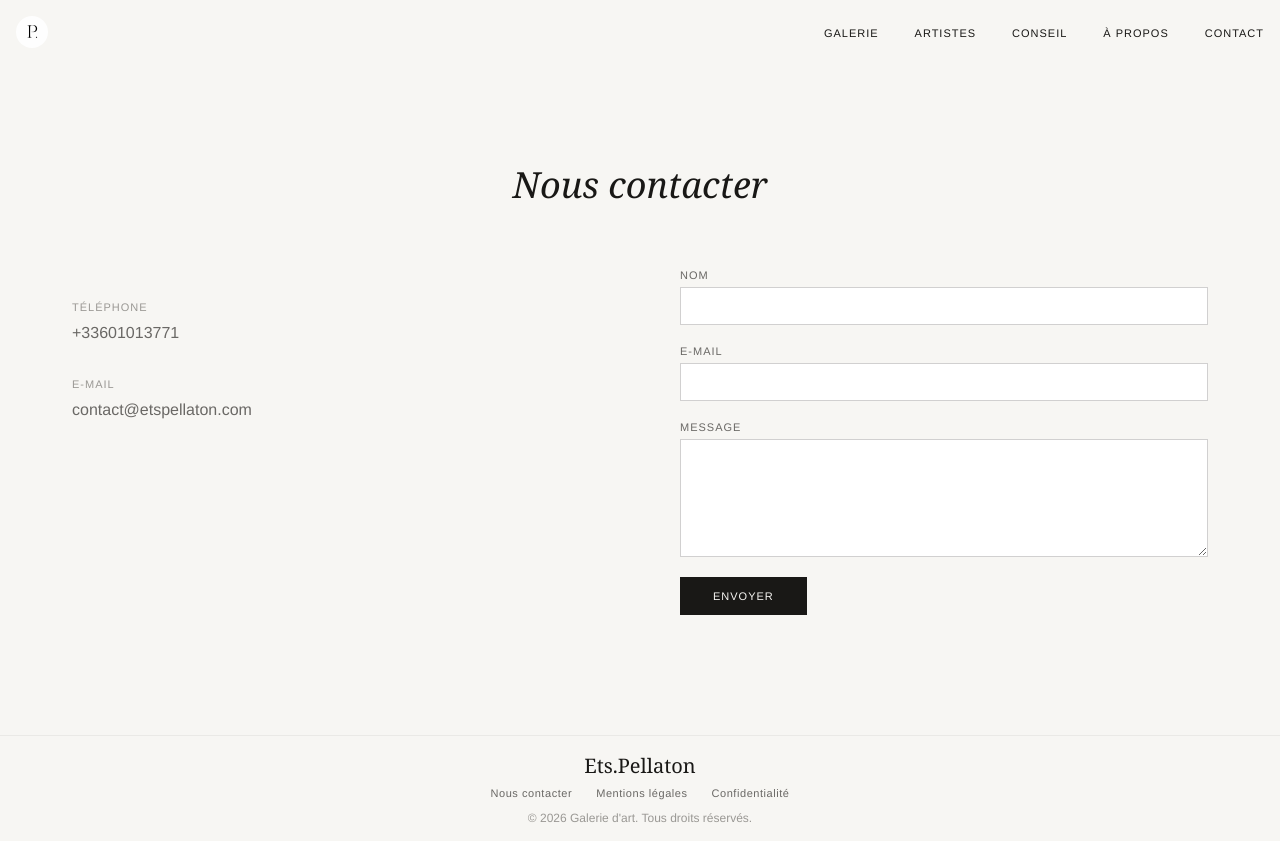
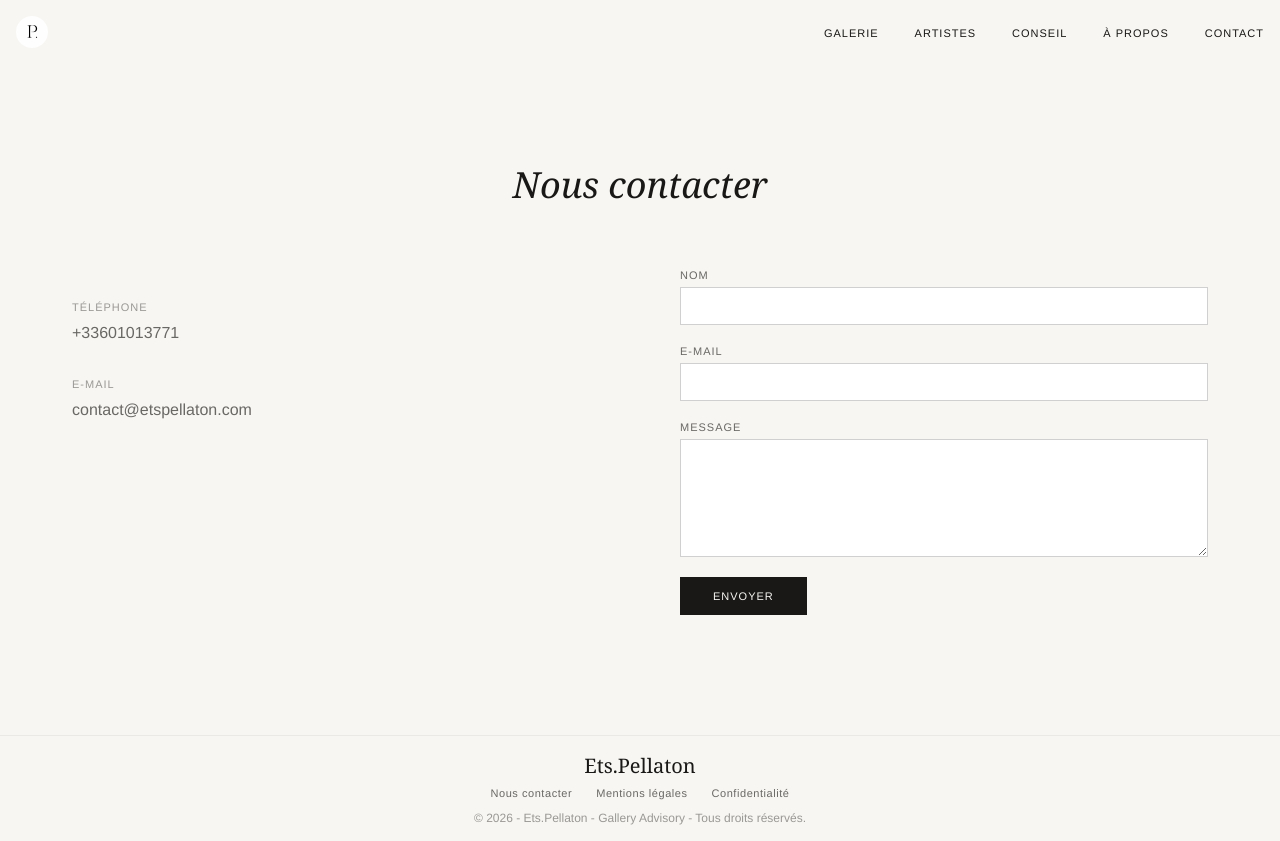
Before and after one commit to Dorian-Raud/ETS.PELLATON, a Next.js app in the folder client/: page /contact in a window 1280 px wide. Built offline with nearby package versions, Linux system fonts and the light colour scheme; no server answers; a web font is replaced by a local one.

Commit message:
Fix : Footer

```diff
--- a/client/components/Footer/Footer.tsx
+++ b/client/components/Footer/Footer.tsx
@@ -11,7 +11,7 @@ export default function Footer() {
         <Link href="/confidentialite">Confidentialité</Link>
       </nav>
       <p className={styles.copy}>
-        © {new Date().getFullYear()} Galerie d&apos;art. Tous droits réservés.
+        © {new Date().getFullYear()} - Ets.Pellaton - Gallery Advisory - Tous droits réservés.
       </p>
     </footer>
   );
```
Also changed, not shown: 1 other file (tests, documents, lock files or other folders).
